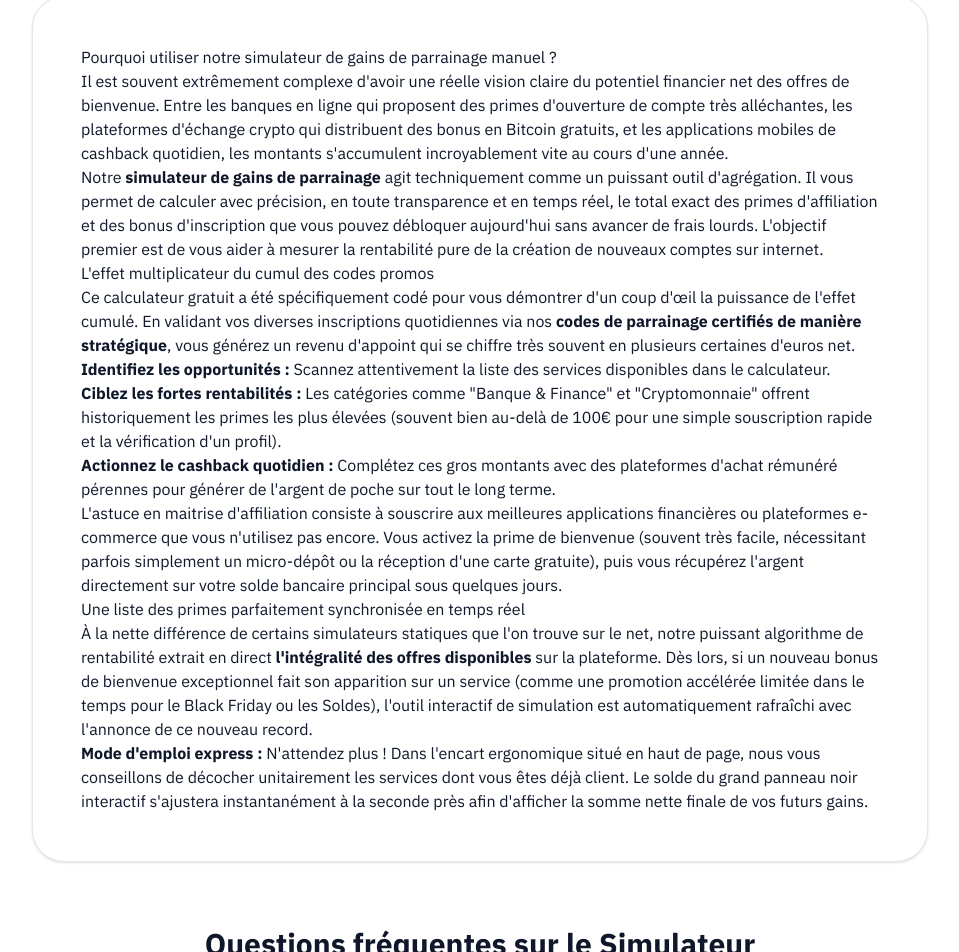
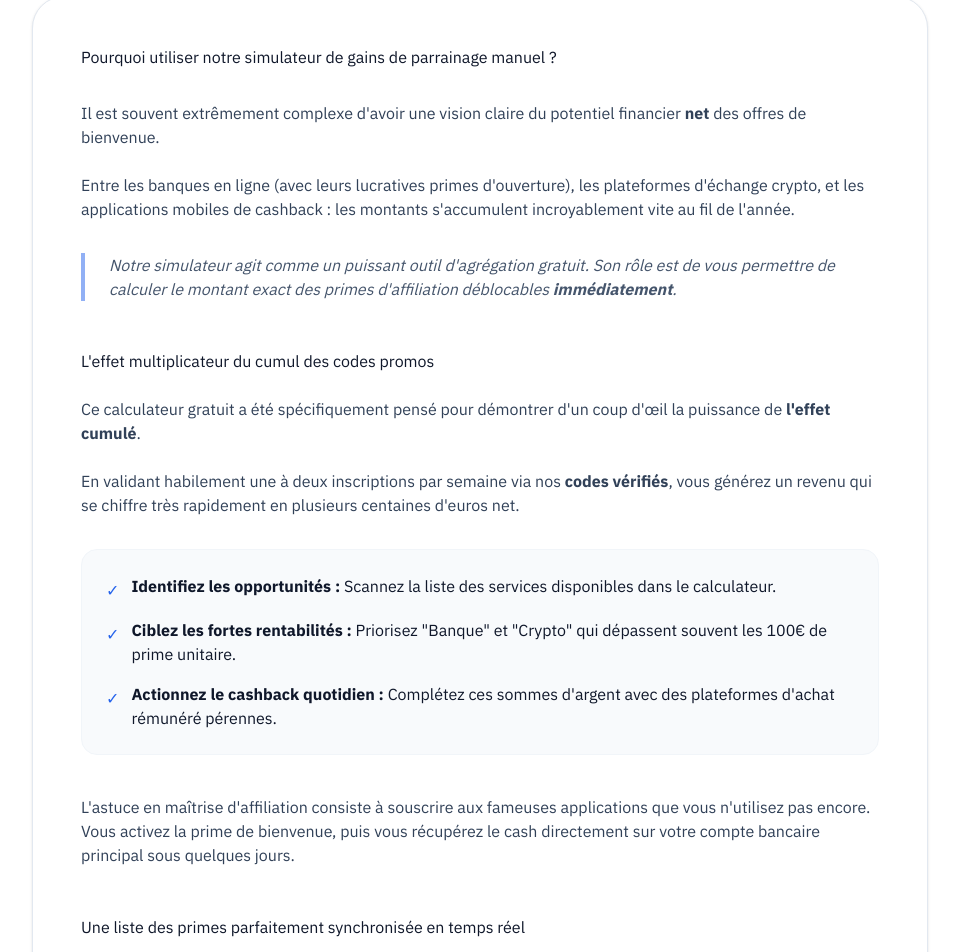
Before and after one commit to NACoaching/ParraineMoi, a Next.js app: page /simulateur in a window 1280 px wide. Shown: the part 2647-3599 px from the top of the page, without its empty margins (160-1119 px from the left). Built offline with nearby package versions, Linux system fonts and the light colour scheme.

Commit message:
UI: aération du bloc de texte SEO du simulateur

```diff
--- a/src/app/simulateur/page.tsx
+++ b/src/app/simulateur/page.tsx
@@ -118,34 +118,55 @@ export default function SimulateurPage() {
 
                 {/* Additional SEO text below */}
                 <section className="mt-16 bg-white dark:bg-slate-900/50 border border-slate-200 dark:border-slate-800 rounded-[2rem] p-8 sm:p-12 shadow-sm prose prose-lg prose-slate dark:prose-invert max-w-none">
-                    <h2>Pourquoi utiliser notre simulateur de gains de parrainage manuel ?</h2>
-                    <p>
-                        Il est souvent extrêmement complexe d'avoir une réelle vision claire du potentiel financier net des offres de bienvenue. Entre les banques en ligne qui proposent des primes d'ouverture de compte très alléchantes, les plateformes d'échange crypto qui distribuent des bonus en Bitcoin gratuits, et les applications mobiles de cashback quotidien, les montants s'accumulent incroyablement vite au cours d'une année.
-                    </p>
-                    <p>
-                        Notre <strong>simulateur de gains de parrainage</strong> agit techniquement comme un puissant outil d'agrégation. Il vous permet de calculer avec précision, en toute transparence et en temps réel, le total exact des primes d'affiliation et des bonus d'inscription que vous pouvez débloquer aujourd'hui sans avancer de frais lourds. L'objectif premier est de vous aider à mesurer la rentabilité pure de la création de nouveaux comptes sur internet.
+                    <h2 className="mb-8">Pourquoi utiliser notre simulateur de gains de parrainage manuel ?</h2>
+
+                    <p className="mb-6 text-slate-700 dark:text-slate-300">
+                        Il est souvent extrêmement complexe d'avoir une vision claire du potentiel financier <strong>net</strong> des offres de bienvenue.
                     </p>
 
-                    <h3>L'effet multiplicateur du cumul des codes promos</h3>
-                    <p>
-                        Ce calculateur gratuit a été spécifiquement codé pour vous démontrer d'un coup d'œil la puissance de l'effet cumulé. En validant vos diverses inscriptions quotidiennes via nos <strong>codes de parrainage certifiés de manière stratégique</strong>, vous générez un revenu d'appoint qui se chiffre très souvent en plusieurs certaines d'euros net.
-                    </p>
-                    <ul>
-                        <li><strong>Identifiez les opportunités :</strong> Scannez attentivement la liste des services disponibles dans le calculateur.</li>
-                        <li><strong>Ciblez les fortes rentabilités :</strong> Les catégories comme "Banque & Finance" et "Cryptomonnaie" offrent historiquement les primes les plus élevées (souvent bien au-delà de 100€ pour une simple souscription rapide et la vérification d'un profil).</li>
-                        <li><strong>Actionnez le cashback quotidien :</strong> Complétez ces gros montants avec des plateformes d'achat rémunéré pérennes pour générer de l'argent de poche sur tout le long terme.</li>
-                    </ul>
-                    <p>
-                        L'astuce en maitrise d'affiliation consiste à souscrire aux meilleures applications financières ou plateformes e-commerce que vous n'utilisez pas encore. Vous activez la prime de bienvenue (souvent très facile, nécessitant parfois simplement un micro-dépôt ou la réception d'une carte gratuite), puis vous récupérez l'argent directement sur votre solde bancaire principal sous quelques jours.
+                    <p className="mb-8 text-slate-700 dark:text-slate-300">
+                        Entre les banques en ligne (avec leurs lucratives primes d'ouverture), les plateformes d'échange crypto, et les applications mobiles de cashback : les montants s'accumulent incroyablement vite au fil de l'année.
                     </p>
 
-                    <h3>Une liste des primes parfaitement synchronisée en temps réel</h3>
-                    <p>
-                        À la nette différence de certains simulateurs statiques que l'on trouve sur le net, notre puissant algorithme de rentabilité extrait en direct <strong>l'intégralité des offres disponibles</strong> sur la plateforme. Dès lors, si un nouveau bonus de bienvenue exceptionnel fait son apparition sur un service (comme une promotion accélérée limitée dans le temps pour le Black Friday ou les Soldes), l'outil interactif de simulation est automatiquement rafraîchi avec l'annonce de ce nouveau record.
+                    <blockquote className="border-l-4 border-primary/50 pl-6 my-8 italic text-slate-600 dark:text-slate-400">
+                        Notre simulateur agit comme un puissant outil d'agrégation gratuit. Son rôle est de vous permettre de calculer le montant exact des primes d'affiliation déblocables <strong>immédiatement</strong>.
+                    </blockquote>
+
+                    <h3 className="mt-12 mb-6">L'effet multiplicateur du cumul des codes promos</h3>
+
+                    <p className="mb-6 text-slate-700 dark:text-slate-300">
+                        Ce calculateur gratuit a été spécifiquement pensé pour démontrer d'un coup d'œil la puissance de <strong>l'effet cumulé</strong>.
                     </p>
-                    <p>
-                        <strong>Mode d'emploi express :</strong> N'attendez plus ! Dans l'encart ergonomique situé en haut de page, nous vous conseillons de décocher unitairement les services dont vous êtes déjà client. Le solde du grand panneau noir interactif s'ajustera instantanément à la seconde près afin d'afficher la somme nette finale de vos futurs gains.
+
+                    <p className="mb-8 text-slate-700 dark:text-slate-300">
+                        En validant habilement une à deux inscriptions par semaine via nos <strong>codes vérifiés</strong>, vous générez un revenu qui se chiffre très rapidement en plusieurs centaines d'euros net.
                     </p>
+
+                    <ul className="space-y-4 mb-10 bg-slate-50 dark:bg-slate-900/50 p-6 rounded-2xl border border-slate-100 dark:border-slate-800/50 list-none pl-6">
+                        <li className="flex gap-3 items-start"><span className="text-primary mt-1">✓</span> <span><strong>Identifiez les opportunités :</strong> Scannez la liste des services disponibles dans le calculateur.</span></li>
+                        <li className="flex gap-3 items-start"><span className="text-primary mt-1">✓</span> <span><strong>Ciblez les fortes rentabilités :</strong> Priorisez "Banque" et "Crypto" qui dépassent souvent les 100€ de prime unitaire.</span></li>
+                        <li className="flex gap-3 items-start"><span className="text-primary mt-1">✓</span> <span><strong>Actionnez le cashback quotidien :</strong> Complétez ces sommes d'argent avec des plateformes d'achat rémunéré pérennes.</span></li>
+                    </ul>
+
+                    <p className="mb-12 text-slate-700 dark:text-slate-300">
+                        L'astuce en maîtrise d'affiliation consiste à souscrire aux fameuses applications que vous n'utilisez pas encore. Vous activez la prime de bienvenue, puis vous récupérez le cash directement sur votre compte bancaire principal sous quelques jours.
+                    </p>
+
+                    <h3 className="mt-12 mb-6">Une liste des primes parfaitement synchronisée en temps réel</h3>
+
+                    <p className="mb-6 text-slate-700 dark:text-slate-300">
+                        À la nette différence des simulateurs statiques existants sur le net, notre puissant algorithme de rentabilité lit en direct l'intégralité des offres disponibles sur notre répertoire en 2026.
+                    </p>
+
+                    <p className="mb-8 text-slate-700 dark:text-slate-300">
+                        Si un nouveau bonus de bienvenue exceptionnel fait son apparition (comme une hausse de prime temporaire de +150€), le simulateur est automatiquement mis à jour.
+                    </p>
+
+                    <div className="bg-emerald-50 dark:bg-emerald-900/10 border-l-4 border-emerald-500 p-6 rounded-r-xl">
+                        <p className="font-semibold text-emerald-800 dark:text-emerald-300 m-0">
+                            <strong>Mode d'emploi express :</strong> Décochez les services dont vous êtes déjà client dans l'encart ci-dessus. Le solde du grand panneau interactif s'ajustera instantanément à la seconde près.
+                        </p>
+                    </div>
                 </section>
 
                 {/* Section FAQ */}
```
